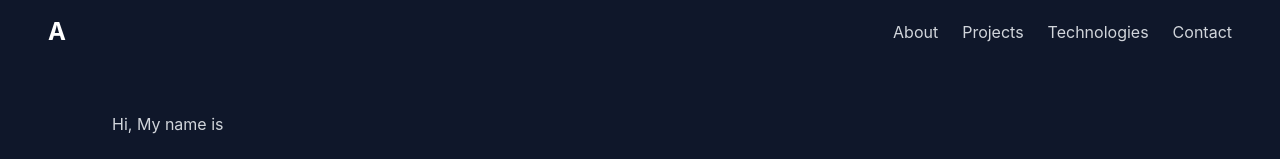
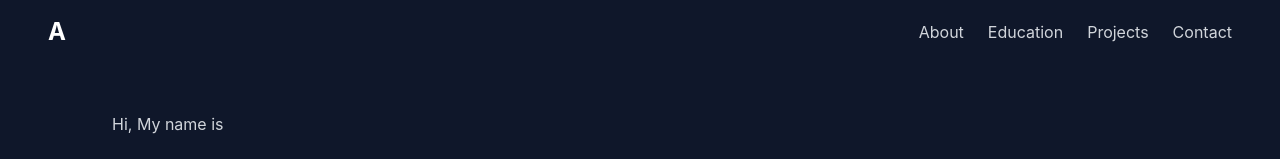
Before and after one commit to SabAneesah/Personal-Portfolio, a React (Create React App) app in the folder personal-project/: page / in a window 1280 px wide. Shown: the top 159 px of the page. Built offline with nearby package versions, Linux system fonts and the light colour scheme.

Commit message:
Routing changes

```diff
--- a/personal-project/package.json
+++ b/personal-project/package.json
@@ -10,7 +10,9 @@
     "@testing-library/user-event": "^13.5.0",
     "react": "^18.3.1",
     "react-dom": "^18.3.1",
+    "react-router-dom": "^6.26.2",
     "react-scripts": "5.0.1",
+    "react-scroll": "^1.9.0",
     "web-vitals": "^2.1.4"
   },
   "scripts": {
--- a/personal-project/src/App.js
+++ b/personal-project/src/App.js
@@ -6,6 +6,7 @@ import Technology from './Components/Technology.js';
 import { FontAwesomeIcon } from '@fortawesome/react-fontawesome';
 import { faShuttleSpace } from '@fortawesome/free-solid-svg-icons';
 
+import { BrowserRouter as Router, Route, Routes } from 'react-router-dom';
 
 function App() {
 
@@ -35,6 +36,7 @@ function App() {
   }, []);
 
   return (
+
     <div class='bg-slate-900 min-h-screen'>
       <div className="App">
       <Navbar />
@@ -53,6 +55,7 @@ function App() {
     </button>
       </div>
     </div>
+
   );
 }
 
--- a/personal-project/src/Components/About.js
+++ b/personal-project/src/Components/About.js
@@ -21,7 +21,7 @@ const About = () => {
       <div class="w-1/3">
       </div>
       {/*About me section*/}
-      <div>
+      <section id="aboutme">
         <h1 class='bg-[linear-gradient(90deg,_#3F8E9D_30%,_#8F40D8_60%)] bg-clip-text text-transparent text-center text-5xl font-bold pt-8'>About Me</h1>
         <div class='flex flex-row'>
           <div class="w-1/3 p-6">
@@ -32,10 +32,9 @@ const About = () => {
              I aspire toward a career that will allow me to channel my creativity and innovation through exploring new areas to research & experiment
               in AI.</div>
         </div>
-      </div>
-
+      </section>
       {/*Education section*/}
-      <div classname="education">
+      <section id="education">
       <h1 class='bg-[linear-gradient(90deg,_#3F8E9D_30%,_#8F40D8_60%)] bg-clip-text text-transparent text-center text-5xl font-bold py-8'>
         Education</h1>
 
@@ -78,10 +77,10 @@ const About = () => {
           </div>
         </div>
       </div>
-      </div>
+      </section>
 
       {/*Projects section*/}
-      <div classname="projects">
+      <section id="projects">
       <h1 class='bg-[linear-gradient(90deg,_#3F8E9D_30%,_#8F40D8_60%)] bg-clip-text text-transparent text-center text-5xl font-bold py-12'>
       Projects
       </h1>
@@ -135,7 +134,7 @@ const About = () => {
         <div class='text-left text-gray-400 text-small p-5 pb-8'>Technologies: Jira</div>
         </div>
         </div>
-      </div>
+      </section>
       </div>
   );
 };
--- a/personal-project/src/Components/Navbar.js
+++ b/personal-project/src/Components/Navbar.js
@@ -1,4 +1,6 @@
 import React, { useState } from 'react';
+import { Link } from 'react-scroll'; // Import the Link component
+
 
 const Navbar = () => {
   const [isOpen, setIsOpen] = useState(false);
@@ -17,10 +19,10 @@ const Navbar = () => {
 
         {/* Desktop Menu */}
         <div className="hidden md:flex space-x-6">
-          <a href="#" className="text-gray-300 hover:text-white">About</a>
-          <a href="#" className="text-gray-300 hover:text-white">Projects</a>
-          <a href="#" className="text-gray-300 hover:text-white">Technologies</a>
-          <a href="#" className="text-gray-300 hover:text-white">Contact</a>
+          <Link to="aboutme" smooth={true} duration={500} className="text-gray-300 hover:text-white">About</Link>
+          <Link to="education" smooth={true} duration={500} className="text-gray-300 hover:text-white">Education</Link>
+          <Link to="projects" smooth={true} duration={500} className="text-gray-300 hover:text-white">Projects</Link>
+          <Link to="contactme" smooth={true} duration={500} className="text-gray-300 hover:text-white">Contact</Link>
         </div>
 
         {/* Hamburger Menu Icon (visible on small screens) */}
@@ -36,10 +38,10 @@ const Navbar = () => {
       {/* Mobile Menu */}
       {isOpen && (
         <div className="md:hidden">
-          <a href="#" className="block text-gray-300 hover:text-white px-4 py-2">About</a>
-          <a href="#" className="block text-gray-300 hover:text-white px-4 py-2">Projects</a>
-          <a href="#" className="block text-gray-300 hover:text-white px-4 py-2">Technologies</a>
-          <a href="#" className="block text-gray-300 hover:text-white px-4 py-2">Contact</a>
+          <Link to="aboutme" smooth={true} duration={500} className="block text-gray-300 hover:text-white px-4 py-2">About</Link>
+          <Link to="education" smooth={true} duration={500} className="block text-gray-300 hover:text-white px-4 py-2">Education</Link>
+          <Link to="projects" smooth={true} duration={500} className="block text-gray-300 hover:text-white px-4 py-2">Projects</Link>
+          <Link to="contactme" smooth={true} duration={500} className="block text-gray-300 hover:text-white px-4 py-2">Contact</Link>
         </div>
       )}
     </nav>
--- a/personal-project/src/Components/Technology.js
+++ b/personal-project/src/Components/Technology.js
@@ -36,7 +36,7 @@ const Technology = () => {
   return (
 
 
-    <div>
+    <div id='techologies'>
         <h1 class='bg-[linear-gradient(90deg,_#3F8E9D_30%,_#8F40D8_60%)] bg-clip-text text-transparent text-center text-5xl font-bold pt-8 pb-12'>
             Technologies</h1>
 
@@ -68,7 +68,7 @@ const Technology = () => {
             <img src={figma} alt="Logo 2" className="w-20 h-20" />
         </div>
 
-        <div>
+        <div id='contactme'>
         <h1 class='bg-[linear-gradient(90deg,_#3F8E9D_30%,_#8F40D8_80%)] bg-clip-text text-transparent text-center text-5xl font-bold pt-8 pb-12'>
         Contact Me</h1>
 
```
Also changed, not shown: 1 other file (tests, documents, lock files or other folders).
